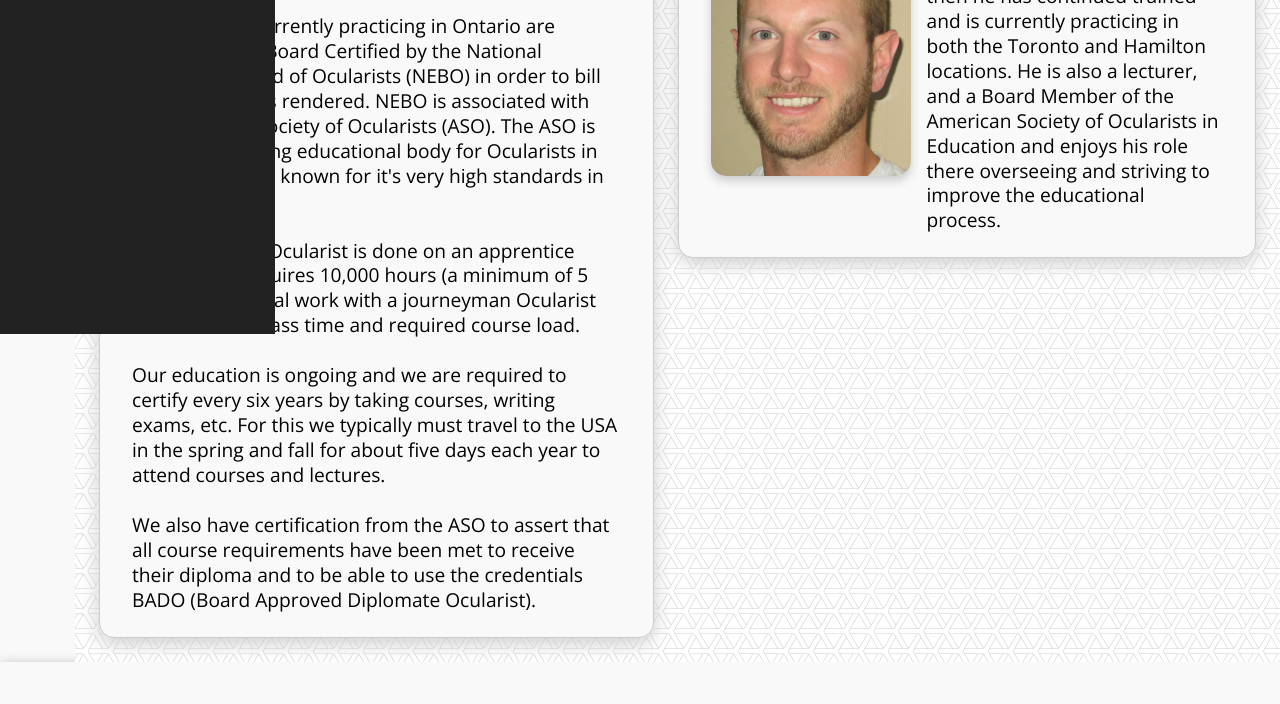
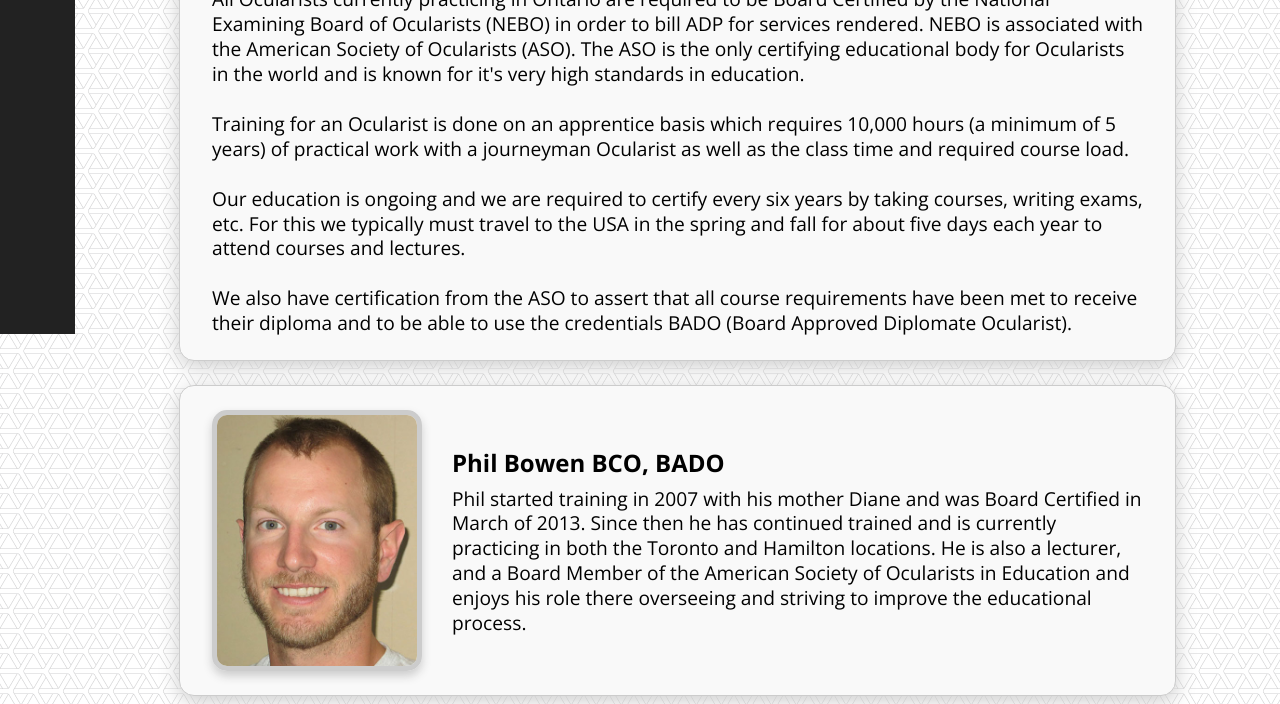
Before and after one commit to xpyrosh/eye-template-3, a website: page about.html in a window 1280 px wide. Shown: the part 466-1170 px from the top of the page. Drawn offline with nearby package versions, Linux system fonts and the light colour scheme.

Commit message:
about us background fix, card spacing fix (still testing layouts)

```diff
--- a/scss/main.scss
+++ b/scss/main.scss
@@ -195,9 +195,9 @@ a {
 
 #about {
     // height: 100vh;
+    background: url(/img/webb.png) repeat;
     #about-a {
         position: relative;
-        background: url(/img/webb.png) repeat;
 
         .container {
             position: relative;
@@ -212,27 +212,34 @@ a {
         }
 
         .cards {
-            display: grid;
-            grid-template-columns: repeat(2, 1fr);
+            // display: grid;
+            // grid-template-columns: repeat(2, 1fr);
+            margin: 0 5rem;
         }
 
         .background {
             height: 100%;
+
             .about-phil {
                 display: grid;
                 grid-template-columns: 200px 1fr;
-                gap: 1rem;
-                margin-left: 0;
+                gap: 1.5rem;
+                // margin-left: 0;
 
                 img {
                     height: auto;
                     width: auto;
                     max-width: 200px;
                     border-radius: 15px;
+                    border: 5px #ccc solid;
                 }
 
                 h2 {
                     padding-bottom: .5rem;
+                }
+
+                div {
+                    padding-left: 1rem;
                 }
             }
         }
```
Also changed, not shown: css/main.css.
